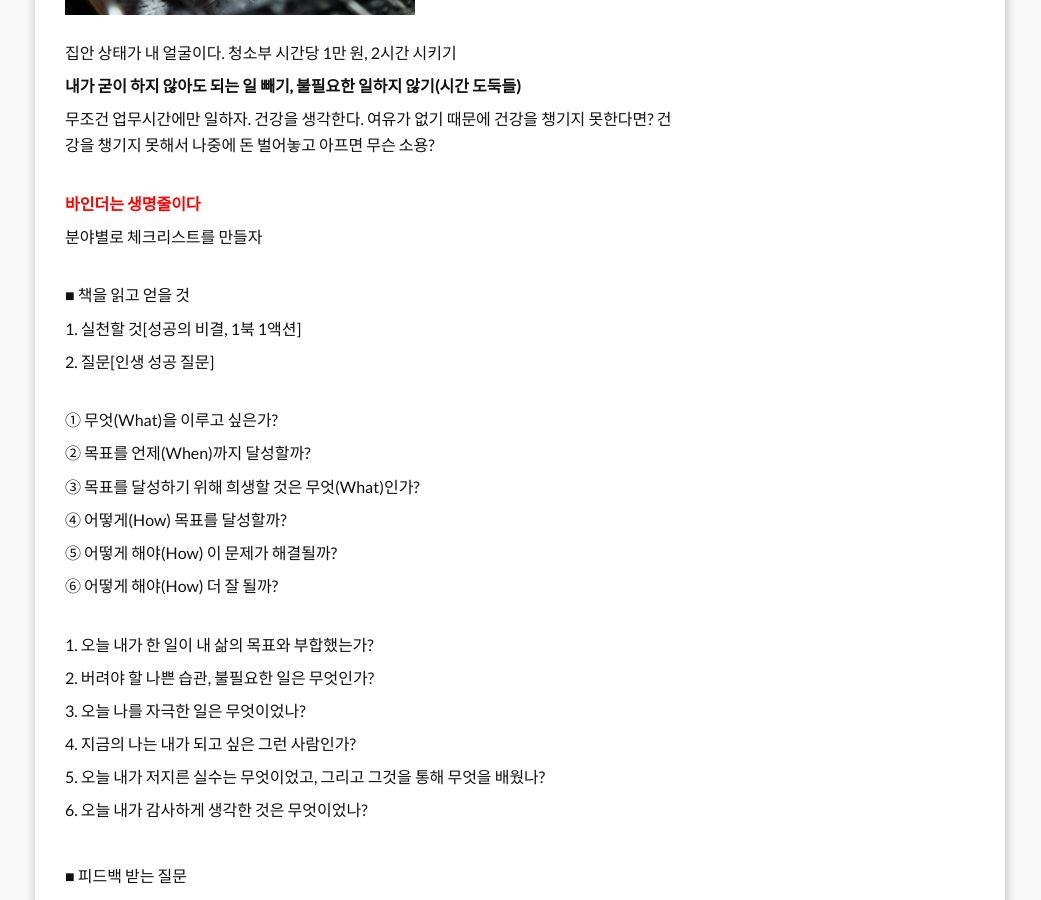
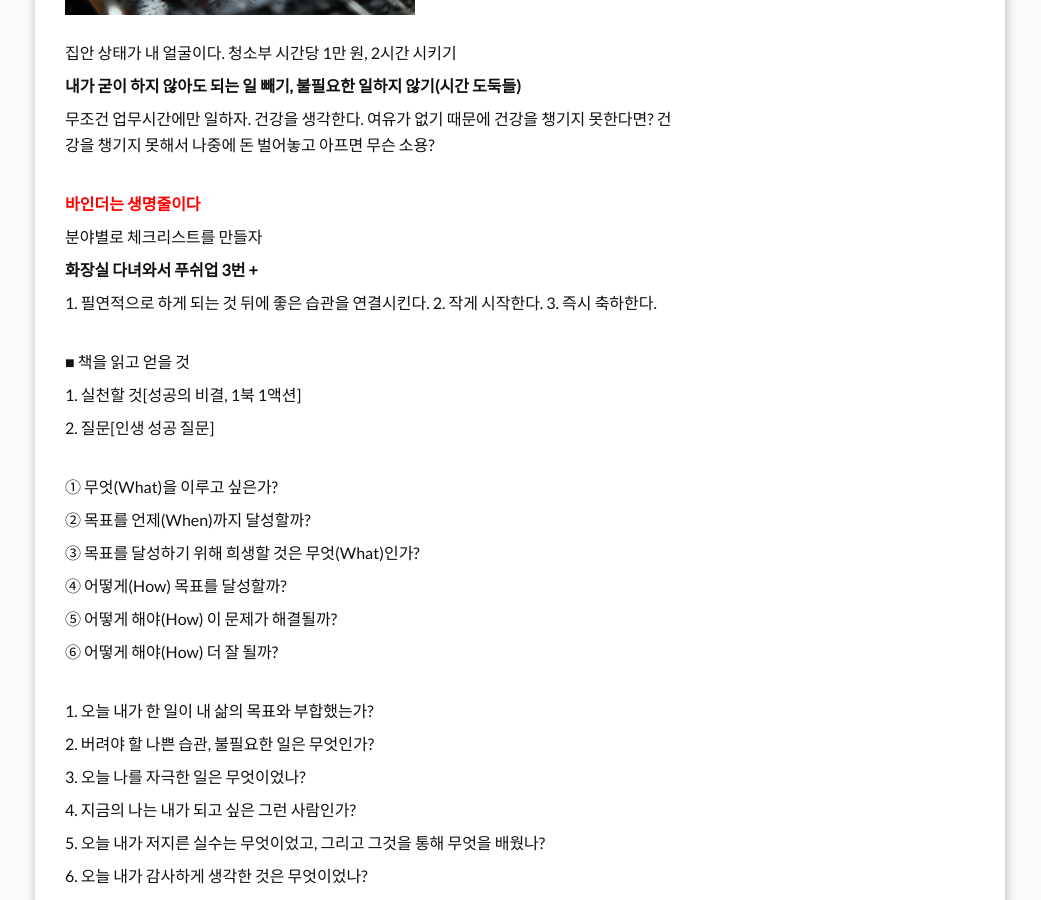
Before and after one commit to leevra/self-management.leeseungju.com, a Jekyll site: the page built from index.html, in a window 1280 px wide and 900 px high, scrolled down 1451 px. Shown: the whole window, without its empty margins (120-1161 px from the left). Built offline with Jekyll 4.4.1, drawn with Linux system fonts in a browser that asks for light colours; the list of posts is cut into pages by our own code.

Commit message:
Update index.html

```diff
--- a/index.html
+++ b/index.html
@@ -52,6 +52,10 @@ layout: default
 <br>
 <b><p><span style="color: rgb(255, 0, 0);">바인더는 생명줄이다</span></p></b>
 <p>분야별로 체크리스트를 만들자</p>
+<b><p>화장실 다녀와서 푸쉬업 3번 + </p></b>
+<p>1. 필연적으로 하게 되는 것 뒤에 좋은 습관을 연결시킨다. 2. 작게 시작한다. 3. 즉시 축하한다.</p>
+
+
 <br>
 <p>■ 책을 읽고 얻을 것</p><p>1. 실천할 것[성공의 비결, 1북 1액션]</p><p>2. 질문[인생 성공 질문]<br>
 <br>
```
